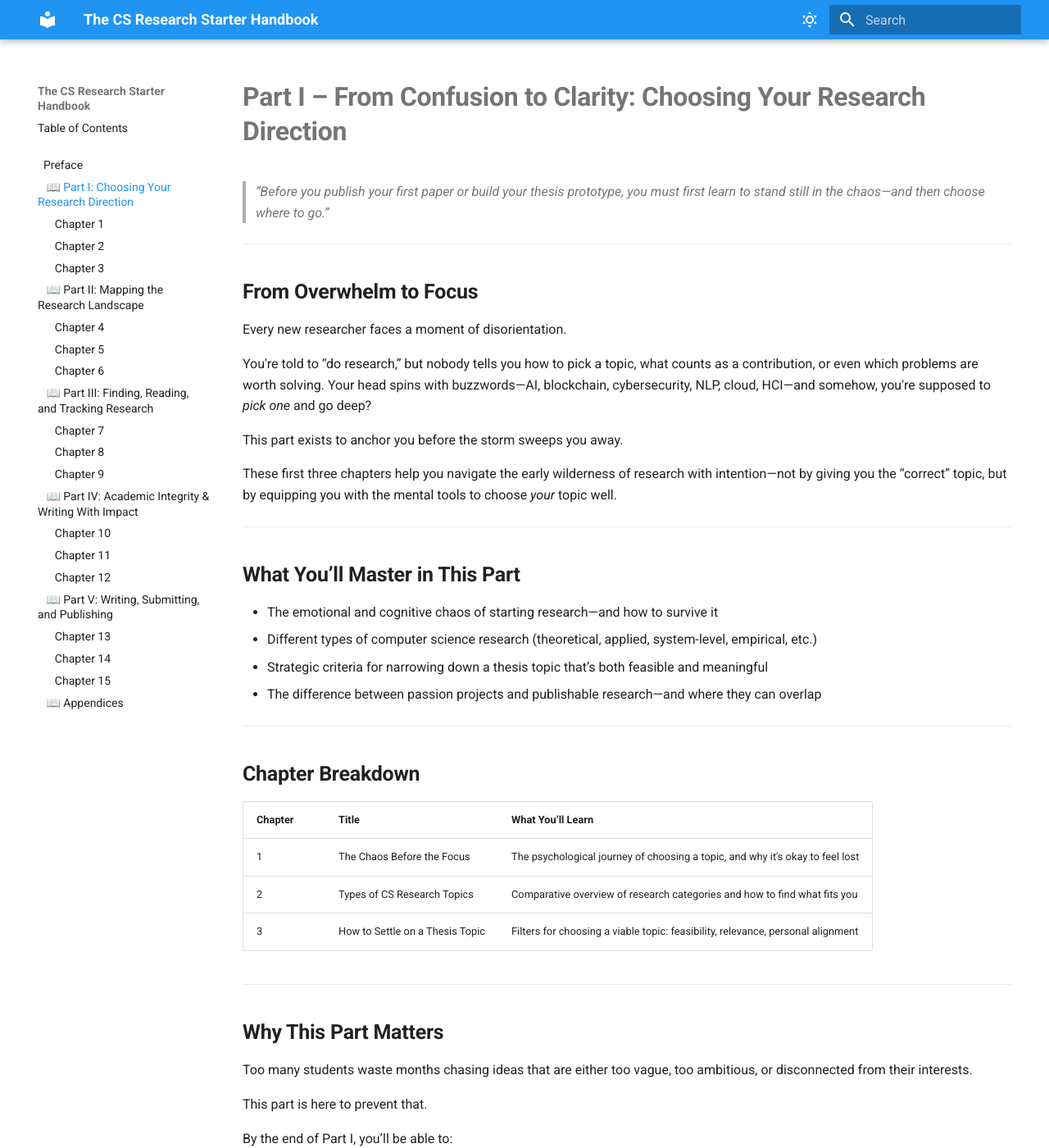
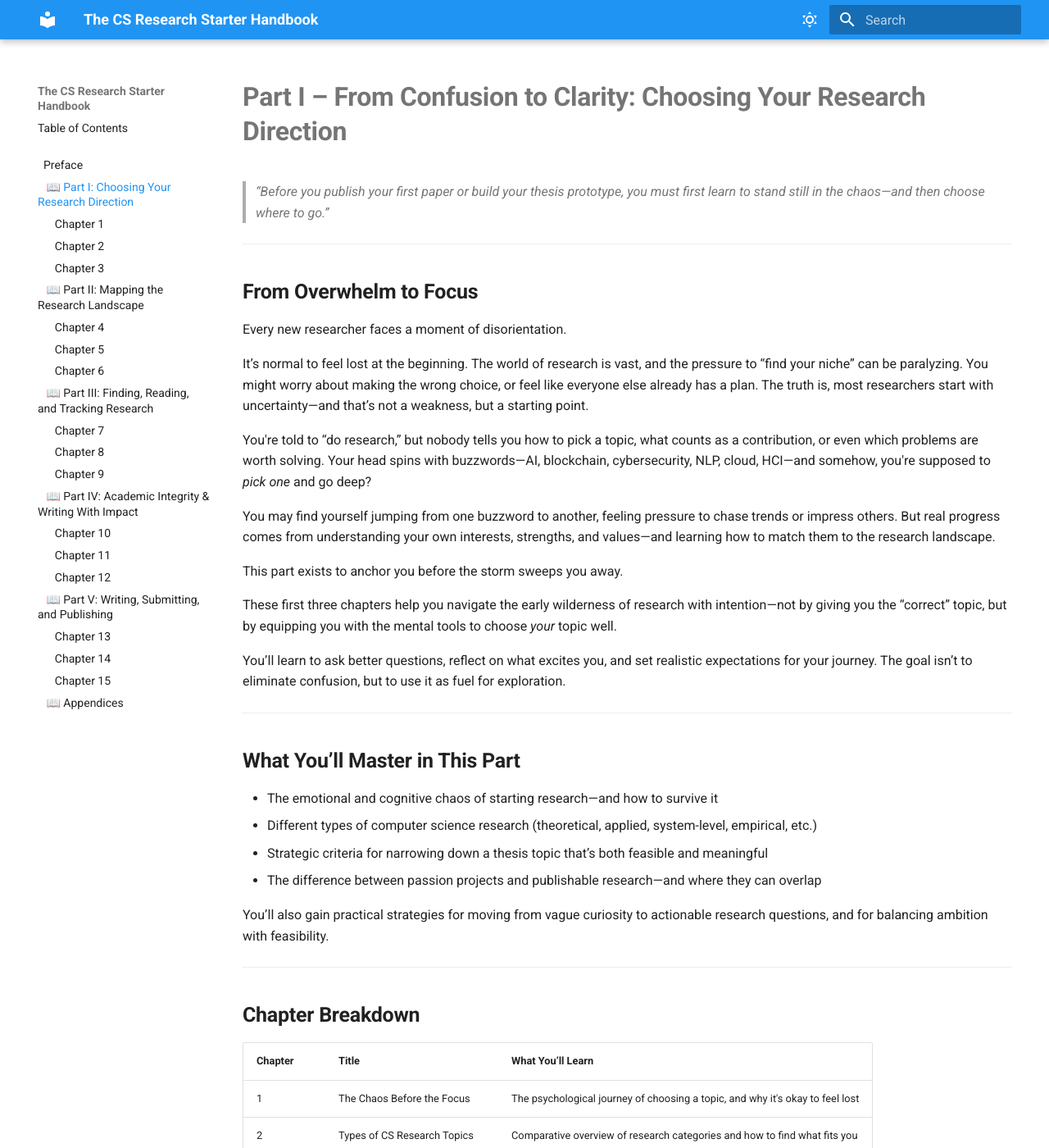
Before and after one commit to McKlay/research-starter-handbook, an MkDocs documentation site: the page built from docs/PartI_overview.md, in a window 1280 px wide and 1400 px high. Shown: the whole window at 82% size. Built offline with MkDocs 1.6.1 and Material for MkDocs 9.7.7, drawn with Linux system fonts in a browser that asks for light colours; some of the changed text lies outside the part shown.

Commit message:
Enhanced details

```diff
--- a/docs/PartI_overview.md
+++ b/docs/PartI_overview.md
@@ -13,11 +13,17 @@ hide:
 
 Every new researcher faces a moment of disorientation.
 
+It’s normal to feel lost at the beginning. The world of research is vast, and the pressure to “find your niche” can be paralyzing. You might worry about making the wrong choice, or feel like everyone else already has a plan. The truth is, most researchers start with uncertainty—and that’s not a weakness, but a starting point.
+
 You're told to “do research,” but nobody tells you how to pick a topic, what counts as a contribution, or even which problems are worth solving. Your head spins with buzzwords—AI, blockchain, cybersecurity, NLP, cloud, HCI—and somehow, you're supposed to *pick one* and go deep?
+
+You may find yourself jumping from one buzzword to another, feeling pressure to chase trends or impress others. But real progress comes from understanding your own interests, strengths, and values—and learning how to match them to the research landscape.
 
 This part exists to anchor you before the storm sweeps you away.
 
 These first three chapters help you navigate the early wilderness of research with intention—not by giving you the “correct” topic, but by equipping you with the mental tools to choose *your* topic well.
+
+You’ll learn to ask better questions, reflect on what excites you, and set realistic expectations for your journey. The goal isn’t to eliminate confusion, but to use it as fuel for exploration.
 
 ---
 
@@ -27,6 +33,8 @@ These first three chapters help you navigate the early wilderness of research wi
 - Different types of computer science research (theoretical, applied, system-level, empirical, etc.)
 - Strategic criteria for narrowing down a thesis topic that’s both feasible and meaningful
 - The difference between passion projects and publishable research—and where they can overlap
+
+You’ll also gain practical strategies for moving from vague curiosity to actionable research questions, and for balancing ambition with feasibility.
 
 ---
 
@@ -44,6 +52,8 @@ These first three chapters help you navigate the early wilderness of research wi
 
 Too many students waste months chasing ideas that are either too vague, too ambitious, or disconnected from their interests.
 
+It’s easy to get caught up in the excitement of new technologies or the fear of missing out. But clarity comes from honest self-assessment and a willingness to explore before committing.
+
 This part is here to prevent that.
 
 By the end of Part I, you’ll be able to:
@@ -52,6 +62,10 @@ By the end of Part I, you’ll be able to:
 - Classify and compare different research styles and domains
 - Make a clear, well-reasoned decision about your research direction
 
+You’ll be equipped to move forward with confidence, knowing that your choice is grounded in both self-awareness and a solid understanding of the field.
+
 This clarity is your foundation. Everything else—literature reviews, experiments, papers—will be built on it.
 
+Take your time with this part. The effort you invest here will pay off throughout your research journey.
+
 ---
```
